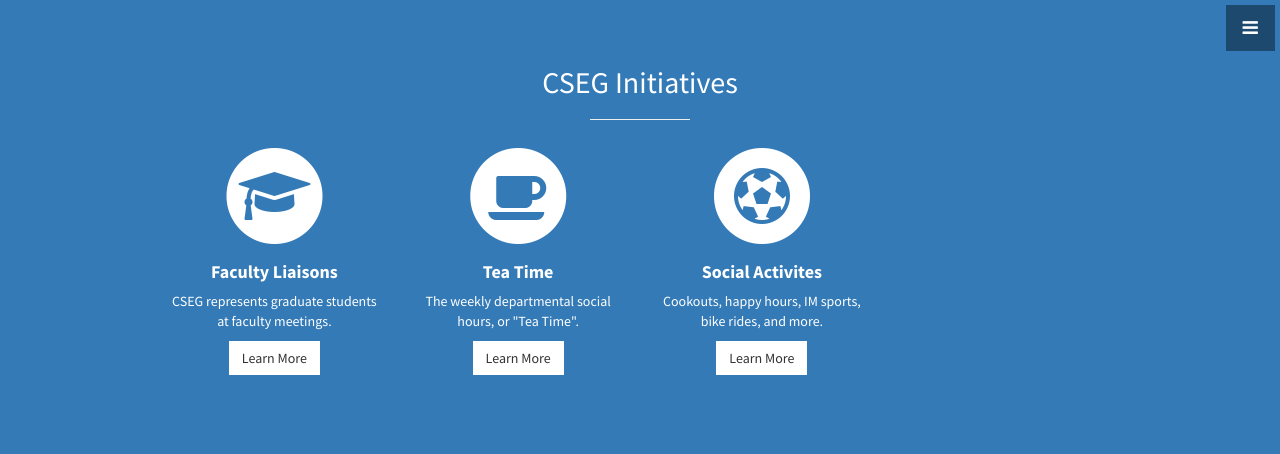
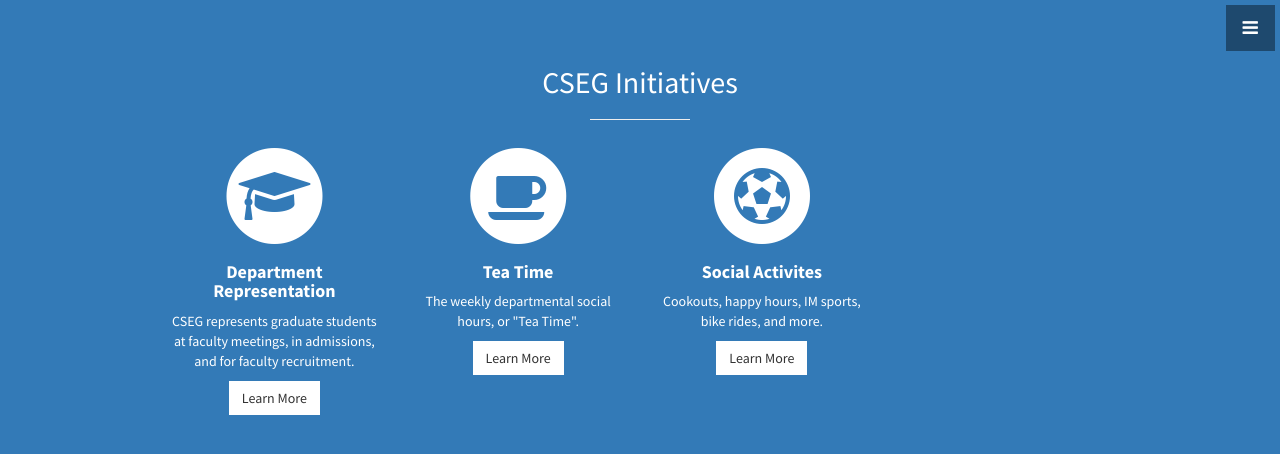
Before and after one commit to cseg-michigan/cseg-michigan.github.io, a Jekyll site: the page built from index.html, in a window 1280 px wide and 900 px high, scrolled down 783 px, cut to the strip 0-481 px from the top of the window. Shown: the top 454 px of the strip. Built offline with Jekyll 4.4.1, drawn with Linux system fonts in a browser that asks for light colours.

Commit message:
Changed wording to be more expansive
New wording captures the new roles in the department CSEG is involved in.

```diff
--- a/_includes/initiatives.html
+++ b/_includes/initiatives.html
@@ -13,9 +13,9 @@
               <i class="fa fa-graduation-cap fa-stack-1x text-primary"></i>
             </span>
               <h4>
-                <strong>Faculty Liaisons</strong>
+                <strong>Department Representation</strong>
               </h4>
-              <p>CSEG represents graduate students at faculty meetings.</p>
+              <p>CSEG represents graduate students at faculty meetings, in admissions, and for faculty recruitment.</p>
               <a href="liaison.html" class="btn btn-light">Learn More</a>
             </div>
           </div>
```
